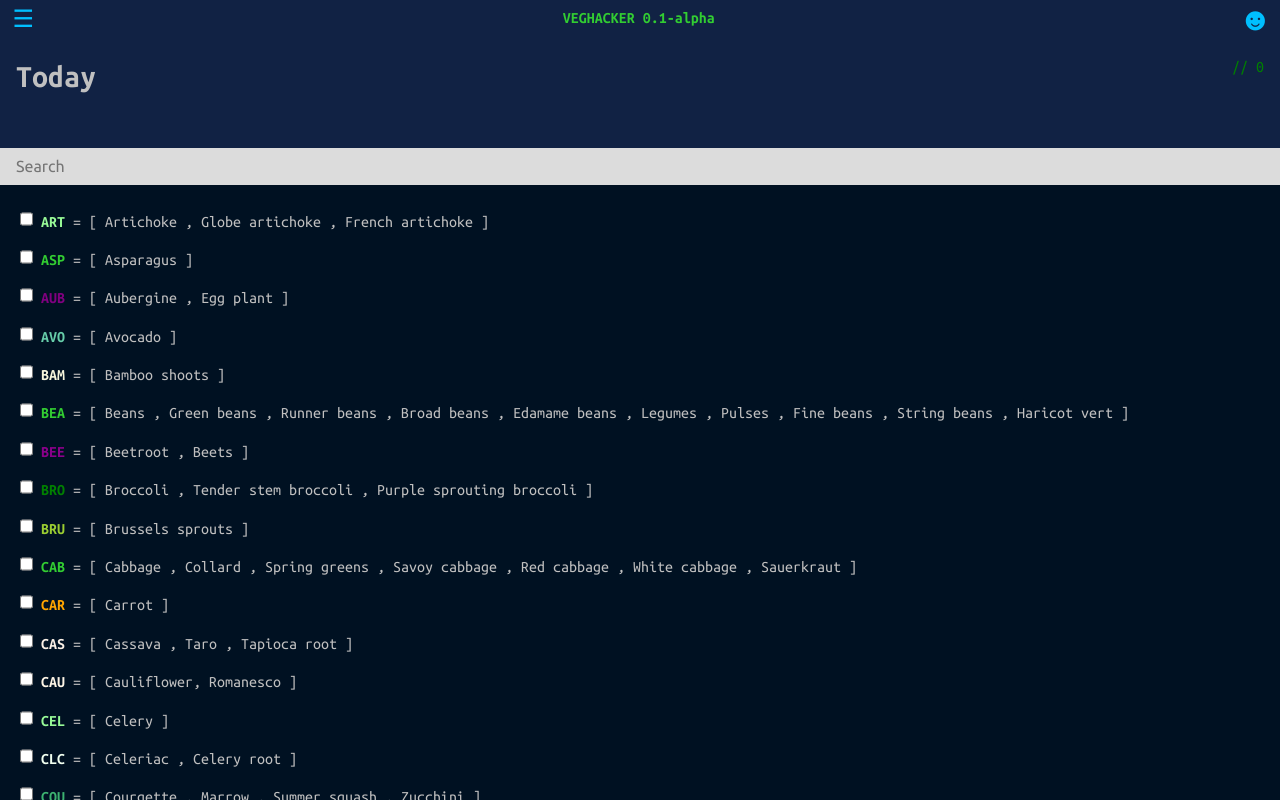
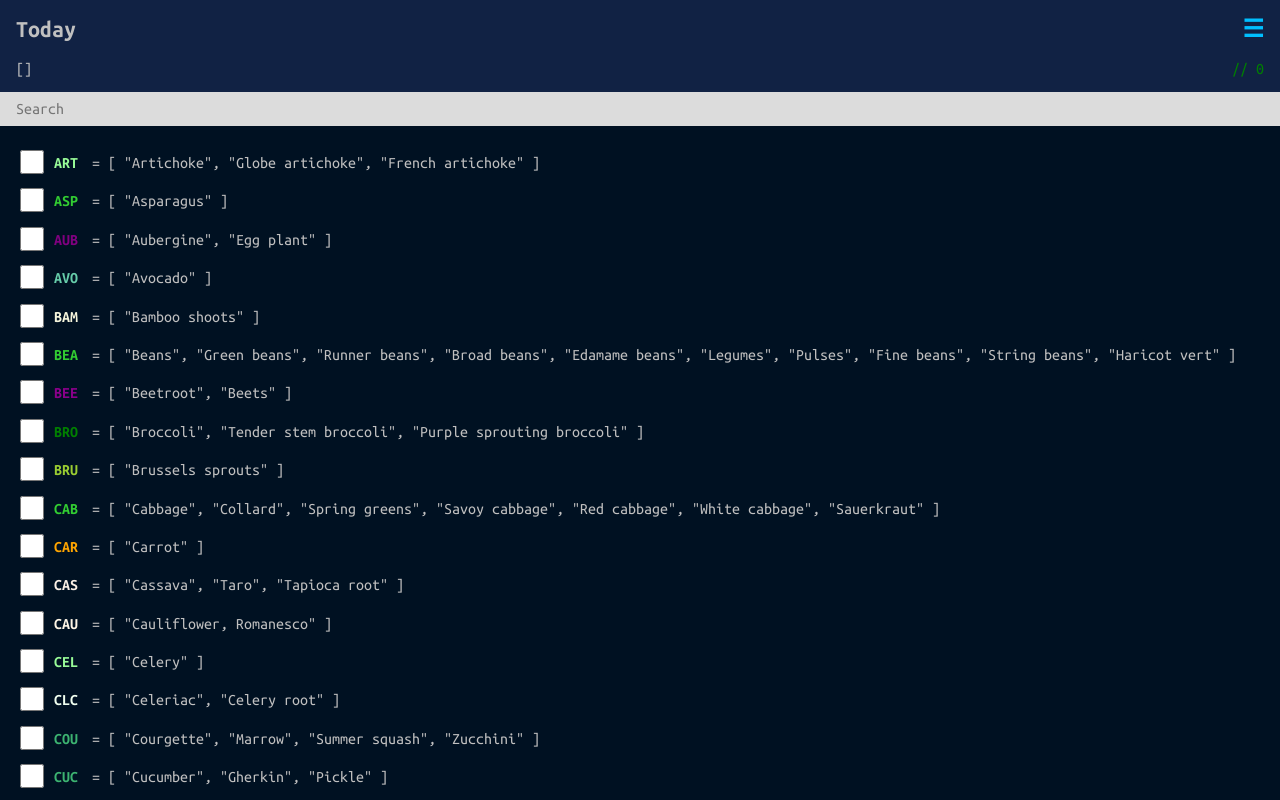
Before and after one commit to petedavisdev/veghacker, a Vue app: page /#/ in a window 1280 px wide. Shown: the top 800 px of the page. Built offline with nearby package versions, Linux system fonts and the light colour scheme.

Commit message:
Presentation changes

```diff
--- /dev/null
+++ b/src/components/AppFooter.vue
@@ -0,0 +1,15 @@
+<template>
+	<footer>
+		Veghacker 0.1-alpha &copy;
+
+		{{ new Date().getFullYear() }}
+
+		<a href="https://www.buymeacoffee.com/veghacker">Pete Davis</a>
+	</footer>
+</template>
+
+<style scoped>
+footer {
+	text-align: center;
+}
+</style>
--- a/src/components/AppHeader.vue
+++ /dev/null
@@ -1,54 +0,0 @@
-<template>
-  <header>
-    <nav>
-        <router-link to="/log" class="icon1">
-          ☰
-        </router-link>
-
-        <strong>
-          <router-link to="/">
-            VEGHACKER 0.1-alpha
-          </router-link>
-        </strong>
-
-        <a href="/about" class="icon2">
-          ☻
-        </a>
-    </nav>
-
-    <slot />
-  </header>
-</template>
-
-<style scoped>
-header {
-    position: sticky;
-    top: 0;
-    left: 0;
-    right: 0;
-    background-color: #124;
-}
-
-nav {
-    display: grid;
-    grid-template-columns: auto 1fr auto;
-    text-align: center;
-    padding: 1ch 1rem;
-}
-
-a {
-    text-decoration: none;
-}
-
-.icon1 {
-    transform: scale(1.5);
-}
-
-.icon2 {
-    transform: scale(2);
-}
-
-strong {
-    font-family: "Ubuntu Mono", monospace;
-}
-</style>
--- a/src/components/VegArray.vue
+++ b/src/components/VegArray.vue
@@ -5,9 +5,9 @@
         <slot />
 
         <div>
-            <VegCode v-for="(meta, code, index) in vegObj" :key="index" :color="meta.colorLight">
-                {{ code }}&nbsp;
-            </VegCode>
+            [<VegCode v-for="(meta, code, index) in vegObj" :key="index" :color="meta.colorLight">
+                {{ code }}
+            </VegCode>]
         </div>
 
         <span class="search-input-target"></span>
@@ -41,10 +41,6 @@ export default defineComponent({
 </script>
 
 <style scoped>
-p {
-    font-family: "Ubuntu Mono", monospace;
-}
-
 .count {
 	float: right;
 	color: green;
--- a/src/components/VegCode.vue
+++ b/src/components/VegCode.vue
@@ -24,8 +24,8 @@ export default defineComponent({
 <style scoped>
 span {
 	display: inline-block;
-    font-family: "Ubuntu Mono", monospace;
 	color: v-bind(color);
 	font-weight: bold;
+	margin-inline: 0.25ch;
 }
 </style>
--- a/src/index.css
+++ b/src/index.css
@@ -6,6 +6,11 @@ body {
   background-color: #012;
   color: silver;
   margin-bottom: 33vh;
+  font-family: "Ubuntu Mono", monospace;
+}
+
+h1 {
+  font-size: 1.5em;
 }
 
 input {
@@ -16,8 +21,13 @@ input {
 
 a {
   color: deepskyblue;
+  text-decoration: none;
 }
 
 .router-link-exact-active {
   color: limegreen;
 }
+
+.fl-r {
+  float: right;
+}
--- a/src/views/Account.vue
+++ b/src/views/Account.vue
@@ -1,33 +1,22 @@
 <template>
-    <AppHeader>
-        <h1>Account</h1>
-    </AppHeader>
+	<form @submit.prevent="login">
+		<label for="email"> Email </label>
 
-    <form @submit.prevent="login">
-        <label for="email">
-            Email
-        </label>
+		<input id="email" type="email" v-model="state.email" required />
 
-        <input
-            id="email"
-            type="email"
-            v-model="state.email"
-            required
-        />
+		<button type="submit">▷</button>
+	</form>
 
-        <button type="submit">
-            ▷
-        </button>
-    </form>
+	<app-footer />
 </template>
 
 <script lang="ts">
 import { defineComponent, reactive } from "vue";
-import AppHeader from "../components/AppHeader.vue";
+import AppFooter from "../components/AppFooter.vue";
 
 export default defineComponent({
 	components: {
-        AppHeader,
+		AppFooter,
 	},
 	setup() {
 		const state = reactive({
--- a/src/views/Day.vue
+++ b/src/views/Day.vue
@@ -1,8 +1,11 @@
 <template>
-    <AppHeader>
-        <VegArray :vegArray="dayLog" class="total">
-            <h1>{{ dayName }}</h1>
-        </VegArray>
+	<header>
+		<h1>
+			{{ dayName }}
+			<router-link to="/log" class="fl-r">☰</router-link>
+		</h1>
+
+		<VegArray :vegArray="dayLog" class="total" />
 
 		<input
 			type="search"
@@ -11,7 +14,7 @@
 			@input="keyword = $event.target.value"
 			ref="searchinput"
 		/>
-    </AppHeader>
+	</header>
 
 	<main>
 		<label v-for="(meta, code) in filteredVeg" :key="code">
@@ -22,17 +25,17 @@
 				@change="updateDayLog"
 			/>
 
+			<code>
 				<VegCode :color="meta.colorLight">
 					{{ code }}
 				</VegCode>
 				=
-            {{
-                JSON.stringify(meta.family)
-                    .replace(/["]+/g, " ")
-                    .replace(/[,]+/g, ", ")
-            }}
+				{{ meta.family }}
+			</code>
 		</label>
 	</main>
+
+	<app-footer />
 </template>
 
 <script lang="ts">
@@ -40,7 +43,7 @@ import { computed, defineComponent, onMounted, reactive, ref } from "vue";
 import { useRoute } from "vue-router";
 import { formatDate, shortenDate } from "../helpers";
 import vegetables from "../vegetables.json";
-import AppHeader from "../components/AppHeader.vue";
+import AppFooter from "../components/AppFooter.vue";
 import VegArray from "../components/VegArray.vue";
 import VegCode from "../components/VegCode.vue";
 interface Veg {
@@ -49,7 +52,7 @@ interface Veg {
 
 export default defineComponent({
 	components: {
-        AppHeader,
+		AppFooter,
 		VegArray,
 		VegCode,
 	},
@@ -133,6 +136,19 @@ export default defineComponent({
 </script>
 
 <style scoped>
+header {
+	position: sticky;
+	top: 0;
+	left: 0;
+	right: 0;
+	background-color: #124;
+}
+
+h1 {
+	padding: 1rem 1rem 0;
+	margin: 0;
+}
+
 main {
 	padding: 1em;
 }
@@ -144,11 +160,12 @@ main {
 }
 
 [type="checkbox"] {
-    height: 1rem;
+	height: 2rem;
+	width: 1.5rem;
+	position: absolute;
 }
 
 label {
-    font-family: "Ubuntu Mono", monospace;
 	display: block;
 	white-space: nowrap;
 	overflow-x: hidden;
@@ -157,7 +174,7 @@ label {
 }
 
 label * {
-    padding: 1ch 0 1ch 1ch;
+	padding: 1ch 0.5ch 1ch 1rem;
 }
 
 :checked ~ * {
--- a/src/views/Log.vue
+++ b/src/views/Log.vue
@@ -1,7 +1,8 @@
 <template>
-    <AppHeader>
-        <h1>Daily log</h1>
-    </AppHeader>
+	<header>
+		VEGHACKER 0.1-alpha &nbsp;
+		<a href="/about" class="fl-r">README</a>
+	</header>
 
 	<main>
 		<router-link
@@ -14,17 +15,19 @@
 			</VegArray>
 		</router-link>
 	</main>
+
+	<app-footer />
 </template>
 
 <script lang="ts">
 import { computed, defineComponent } from "vue";
 import { formatDate, shortenDate } from "../helpers";
-import AppHeader from "../components/AppHeader.vue";
+import AppFooter from "../components/AppFooter.vue";
 import VegArray from "../components/VegArray.vue";
 
 export default defineComponent({
 	components: {
-        AppHeader,
+		AppFooter,
 		VegArray,
 	},
 	setup() {
@@ -75,11 +78,16 @@ export default defineComponent({
 </script>
 
 <style scoped>
+header {
+	position: sticky;
+	top: 0;
+	left: 0;
+	right: 0;
+	background-color: #124;
+	padding: 1rem;
+}
+
 main {
 	padding-inline: 1em;
 }
-
-h1 {
-    padding: 0 1rem 1rem;
-}
 </style>
```
Lines whose indentation alone changed are shown as unchanged.
